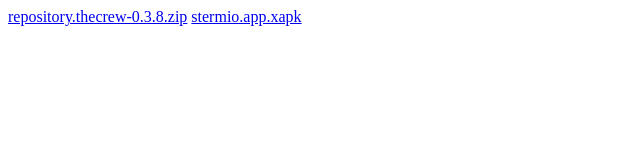
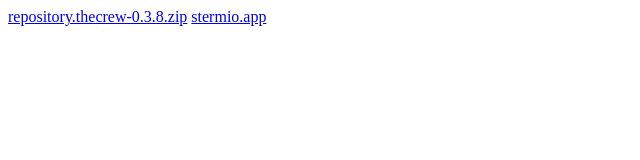
Before and after one commit to digitalxsmurf/digitalxsmurf.github.io, a plain HTML site: page index.html in a window 1280 px wide. Shown: the full height of the page, 0-640 px from the left. Drawn offline with Linux system fonts and the light colour scheme.

Commit message:
Fix link text for stremio app in index.html

```diff
--- a/index.html
+++ b/index.html
@@ -1,3 +1,3 @@
 
 <a href="https://team-crew.github.io/repository.thecrew-0.3.8.zip">repository.thecrew-0.3.8.zip</a>
-<a href="https://stremiohd.app/apps/stremio-1.6.13-stremiohd.app.xapk">stermio.app.xapk</a>
+<a href="https://stremiohd.app/apps/stremio-1.6.13-stremiohd.app.xapk">stermio.app</a>
```
